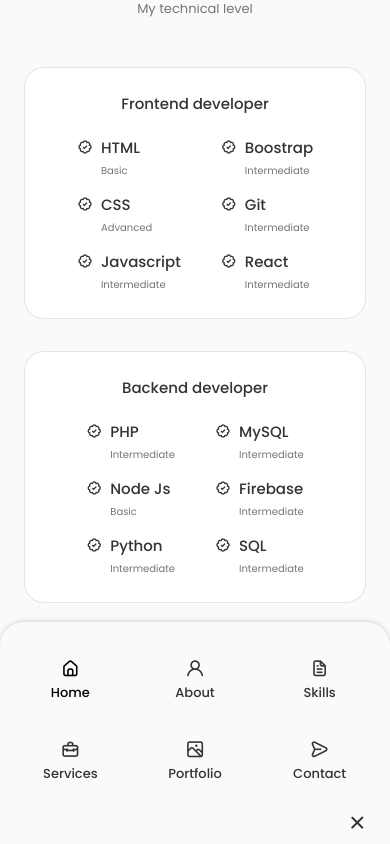
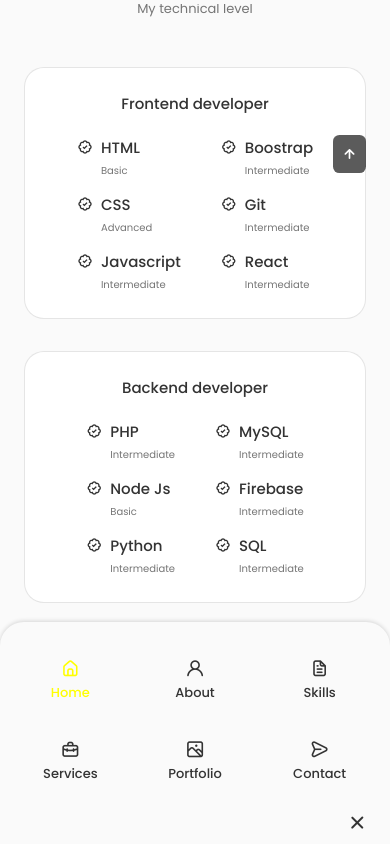
Before and after one commit to bberenice02/portfolio_Berenice, a React (Create React App) app: page / in a window 390 px wide. Shown: the part 840-1684 px from the top of the page. Built offline with nearby package versions, Linux system fonts and the light colour scheme.

Commit message:
final commit tuto

```diff
--- a/src/App.js
+++ b/src/App.js
@@ -9,22 +9,25 @@
 import Testimonials from './components/testimonials/Testimonials';
 import Contact from './components/contact/Contact';
 import Footer from './components/footer/Footer';
+import ScrollUp from './components/scrollup/ScrollUp';
 
 const App = () => {
     return (
         <>
-        <Header/>
+            <Header />
 
             <main className='main'>
-            <Home/>
+                <Home />
                 <About />
                 <Skills />
                 <Services />
                 <Qualification />
                 <Testimonials />
                 <Contact />
+            </main>
+
             <Footer />
-        </main>
+            <ScrollUp />
 
         </>
     )
--- a/src/components/footer/footer.css
+++ b/src/components/footer/footer.css
@@ -54,3 +54,13 @@
     text-align: center;
     font-size: var(--smaller-font-size);
 }
+
+/*=================== BREAKPOINT =================*/
+/* For large devices */
+@media screen and (max-width: 992px) {
+    .footer__social-link {
+        padding: 0.25rem;
+        border-radius: 0.25rem;
+        font-size: 1rem;
+    }
+}
--- a/src/components/header/Header.jsx
+++ b/src/components/header/Header.jsx
@@ -2,8 +2,17 @@
 import "./header.css";
 
 const Header = () => {
+    /*=============== Change Background Header ===========*/
+    window.addEventListener("scroll", function () {
+        const header = document.querySelector(".header");
+        // when the scroll is higher than 200 viewport height, add the scroll-header class to a tag with the header tag
+        if (this.scrollY >= 80) header.classList.add("scroll-header");
+        else header.classList.remove("scroll-header");
+    })
+
     /*=================== Toggle Menu =================*/
     const [Toggle, showMenu] = useState(false);
+    const [activeNav, setActiveNav] = useState("#home");
 
     return (
         <header className="header">
@@ -13,32 +22,44 @@
                 <div className={Toggle ? "nav__menu show-menu" : "nav__menu"}>
                     <ul className="nav__list grid">
                         <li className="nav__item">
-                            <a href="#home" className="nav__link active-link">
+                            <a href="#home"
+                                onClick={() => setActiveNav('#home')} className={activeNav === "#home" ? "nav__link active-link" : "nav__link"
+                                }
+                            >
                                 <i className="uil uil-estate nav__icon"></i> Home
                             </a>
                         </li>
                         <li className="nav__item">
-                            <a href="#about" className="nav__link">
+                            <a href="#about" onClick={() => setActiveNav('#about')} className={activeNav === "#about" ? "nav__link active-link" : "nav__link"
+                                }>
                                 <i className="uil uil-user nav__icon"></i> About
                             </a>
                         </li>
                         <li className="nav__item">
-                            <a href="#skills" className="nav__link">
+                            <a href="#skills"  onClick={() => setActiveNav('#skills')} className={activeNav === "#skills" ? "nav__link active-link" : "nav__link"
+                                }
+                            >
                                 <i className="uil uil-file-alt nav__icon"></i> Skills
                             </a>
                         </li>
                         <li className="nav__item">
-                            <a href="#services" className="nav__link">
+                            <a href="#services" onClick={() => setActiveNav('#services')} className={activeNav === "#services" ? "nav__link active-link" : "nav__link"
+                                }
+                            >
                                 <i className="uil uil-briefcase-alt nav__icon"></i> Services
                             </a>
                         </li>
                         <li className="nav__item">
-                            <a href="#portfolio" className="nav__link">
+                            <a href="#portfolio" onClick={() => setActiveNav('#portfolio')} className={activeNav === "#portfolio" ? "nav__link active-link" : "nav__link"
+                                }
+                            >
                                 <i className="uil uil-scenery nav__icon"></i> Portfolio
                             </a>
                         </li>
                         <li className="nav__item">
-                            <a href="#contact" className="nav__link">
+                            <a href="#contact" onClick={() => setActiveNav('#contact')} className={activeNav === "#contact" ? "nav__link active-link" : "nav__link"
+                                }
+                            >
                                 <i className="uil uil-message nav__icon"></i> Contact
                             </a>
                         </li>
--- a/src/components/header/header.css
+++ b/src/components/header/header.css
@@ -45,7 +45,12 @@
 /* Active link*/
 .active-link,
 .nav__link:hover {
-    color: var(--title-color-dark);
+    color: yellow;
+}
+
+/* Change background header */
+.scroll-header {
+    box-shadow: 0 -1px 4px rgba(0, 0, 0, 0.15);
 }
 
 /*=================== BREAKPOINT =================*/
--- /dev/null
+++ b/src/components/scrollup/ScrollUp.jsx
@@ -0,0 +1,18 @@
+import React from 'react'
+import "./scrollup.css"
+
+const ScrollUp = () => {
+    window.addEventListener("scroll", function () {
+        const scrollUp = document.querySelector(".scrollup");
+        // when the scroll is higher than 560 viewport height, add the show-scroll class to a tag with the scroll-top class
+        if (this.scrollY >= 560) scrollUp.classList.add("show-scroll");
+        else scrollUp.classList.remove("show-scroll");
+    })
+  return (
+    <a href="#" className="scrollup">
+        <i className="uil uil-arrow-up scrollup__icon"></i>
+    </a>
+  )
+}
+
+export default ScrollUp
--- /dev/null
+++ b/src/components/scrollup/scrollup.css
@@ -0,0 +1,52 @@
+.scrollup {
+    position: fixed;
+    right: 2.5rem;
+    bottom: -20%;
+    background-color: var(--title-color);
+    opacity: 0.8;
+    padding: 0.3rem 0.5rem;
+    border-radius: 0.4rem;
+    z-index: var(--z-tooltip);
+    transition: .4s;
+}
+
+.scrollup__icon {
+    font-size: 1.5rem;
+    color: var(--container-color);
+}
+
+.scrollup:hover {
+    background-color: var(--title-color-dark);
+}
+
+/* Show Scroll */
+.show-scroll {
+    bottom: 3rem;
+}
+
+/*=================== BREAKPOINT =================*/
+/* For large devices */
+@media screen and (max-width: 992px) {
+    .scrollup {
+        right: 1.5rem;
+        padding: 0.25rem 0.4rem;
+    }
+
+    .scrollup__icon {
+        font-size : 1.25rem;
+    }
+}
+
+/* For medium devices */
+@media screen and (max-width: 768px) {
+    .show-scroll {
+        bottom: 4rem;
+    }
+}
+
+/* For small devices */
+@media screen and (max-width: 350px) {
+    .scrollup {
+        right: 1rem;
+    }
+}
```
Lines whose indentation alone changed are shown as unchanged.
